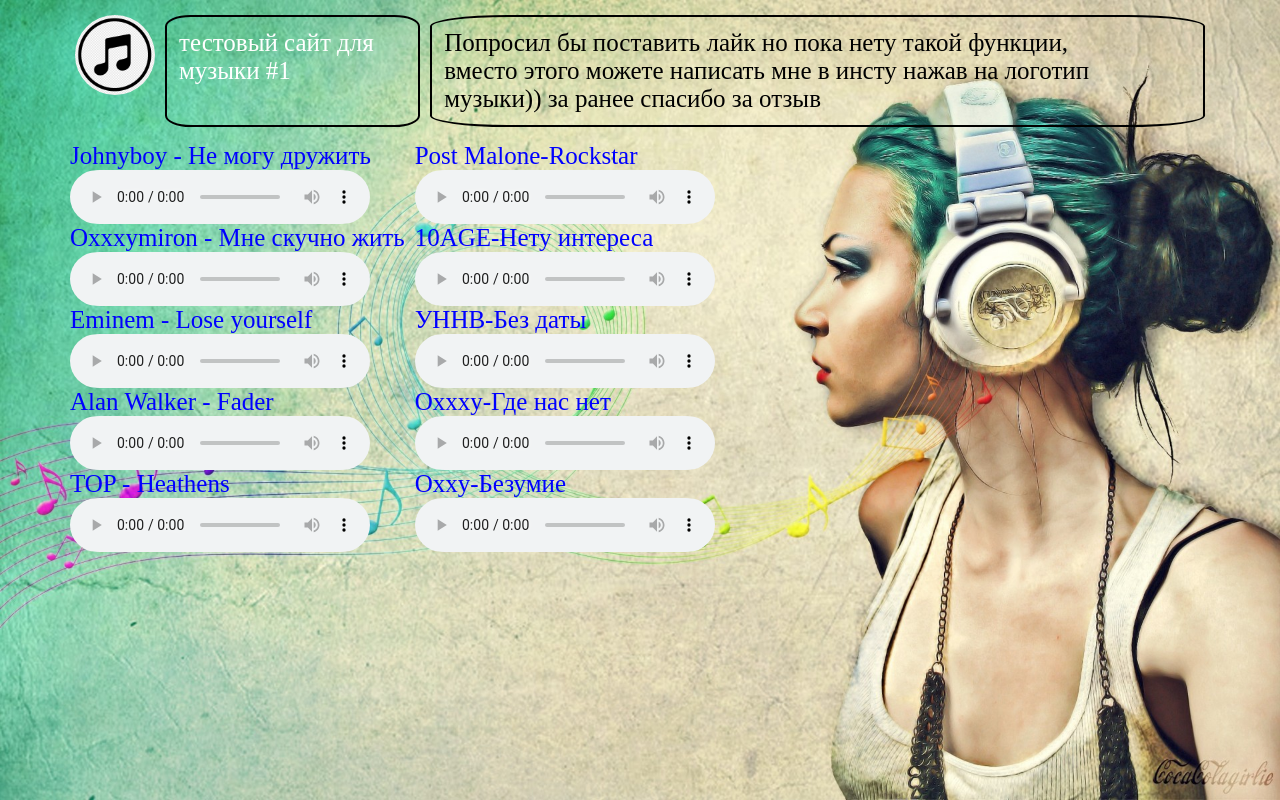
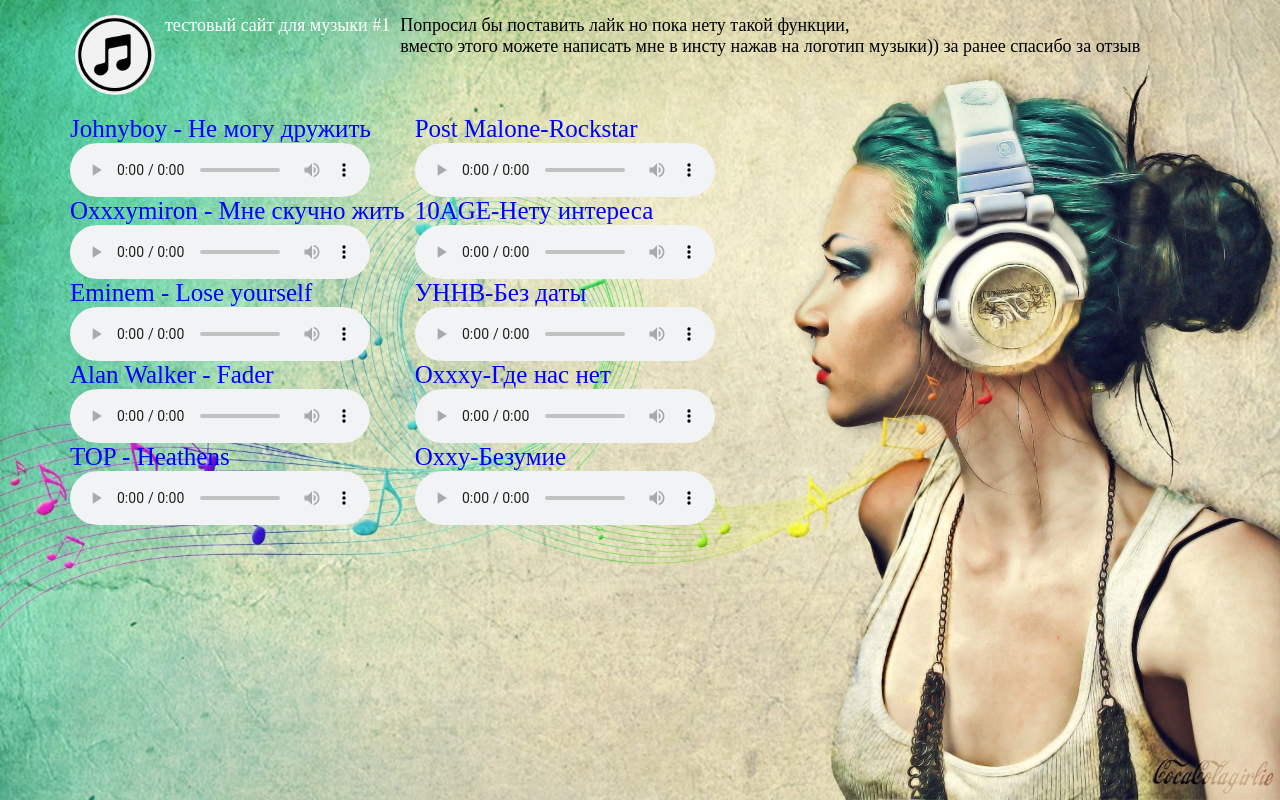
Before and after one commit to Maxwellnice/music, a plain HTML site: page index.html in a window 1280 px wide. Drawn offline with Linux system fonts and the light colour scheme.

Commit message:
Update main.css

```diff
--- a/main.css
+++ b/main.css
@@ -21,20 +21,12 @@ body{
 }
 .header{
     display: flex;
-    font-size: 25px;
+    font-size: 18px;
 }
 .header > div {
     margin: 15px 5px 15px 5px;
 }
-.header__main {
-    border: 2px solid black ;
-    border-radius: 10%;
-    padding: 12px;
-}
 .header__popular {
-    border: 2px solid black ;
-    border-radius: 10%;
-    padding: 12px;
     color:black;
 }
 audio{
```
